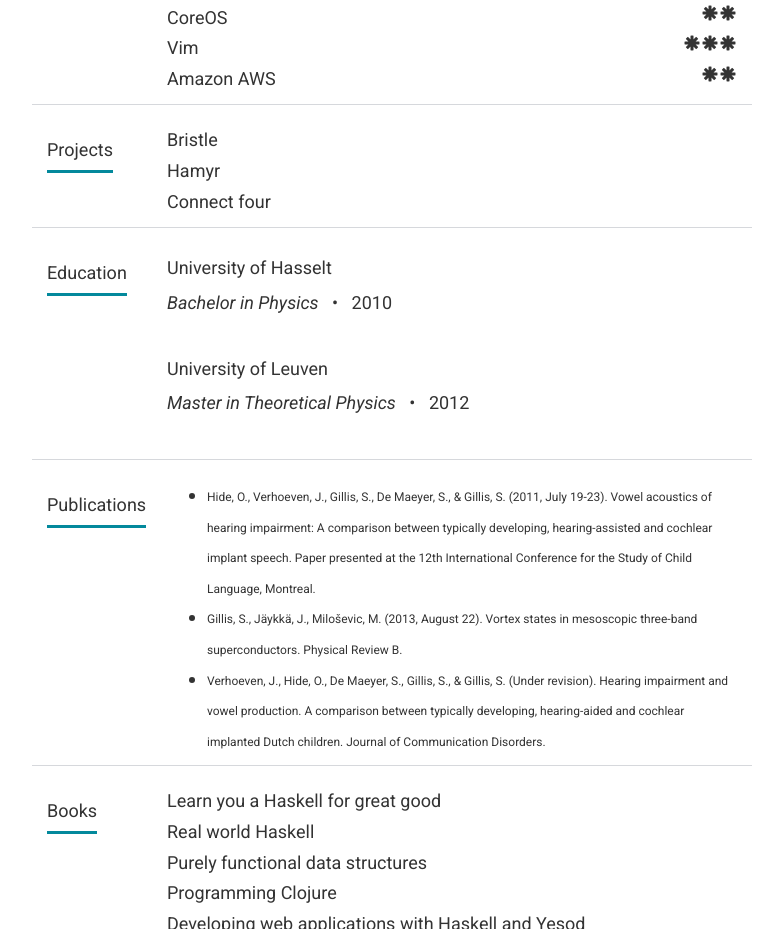
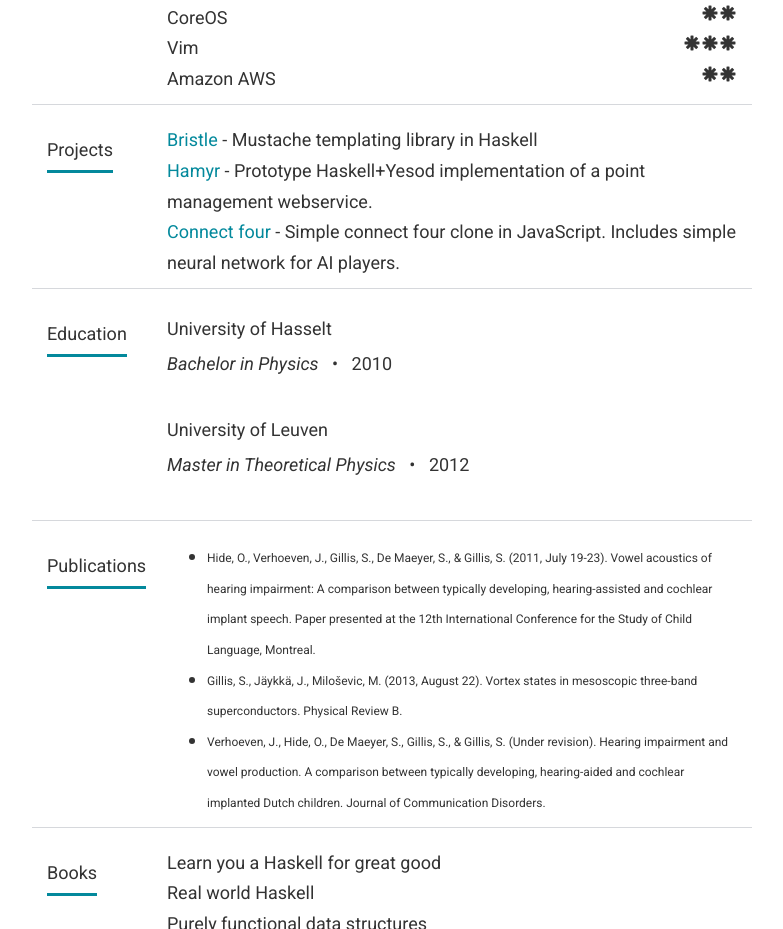
Before and after one commit to sgillis/sgillis.github.io, a plain HTML site: page me.html in a window 1280 px wide. Shown: the part 1340-2269 px from the top of the page, without its empty margins (248-1031 px from the left). Drawn offline with nearby package versions, Linux system fonts and the light colour scheme.

Commit message:
Project explanations

```diff
--- a/me.html
+++ b/me.html
@@ -161,13 +161,23 @@
     <div class="col-md-10">
         <ul class="list-unstyled">
             <li>
-                <span>Bristle</span>
+                <span>
+                <a href="https://github.com/sgillis/bristle">Bristle</a> -
+                Mustache templating library in Haskell
+                </span>
             <li>
             </li>
-                <span>Hamyr</span>
+                <span>
+                <a href="https://github.com/sgillis/hamyr">Hamyr</a> -
+                Prototype Haskell+Yesod implementation of a point management
+                webservice.
+                </span>
             <li>
             </li>
-                <span>Connect four</span>
+                <span>
+                <a href="https://github.com/sgillis/connect-four">Connect four<a></a> - Simple connect four clone in JavaScript.
+                Includes simple neural network for AI players.
+                </span>
             </li>
         </ul>
     </div>
```
